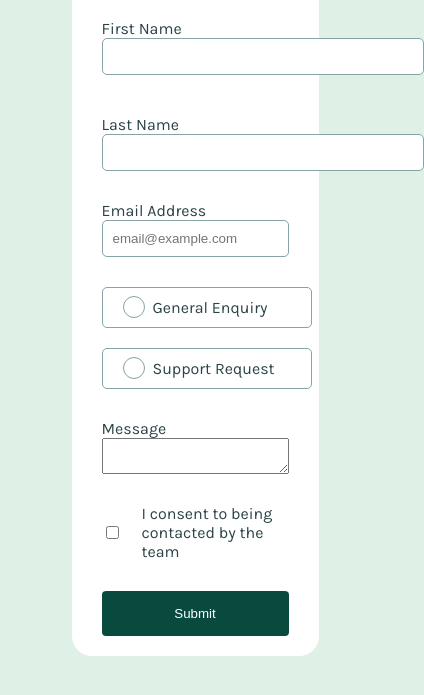
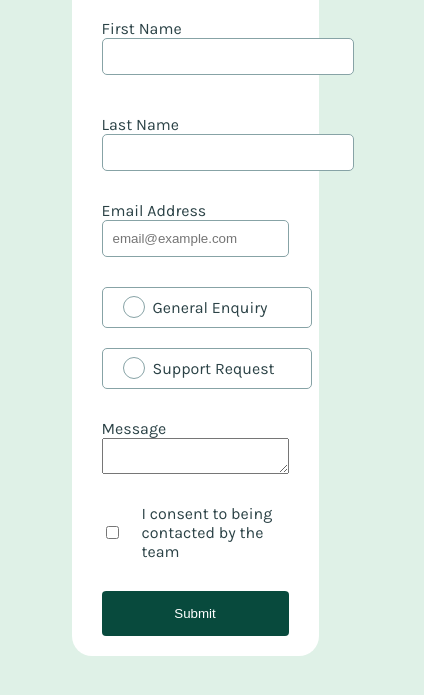
Before and after one commit to 01Don/contact-form, a plain HTML site: page index.html in a window 390 px wide. Shown: the part 171-866 px from the top of the page, 424 px wide, since content can reach past the window. Drawn offline with Linux system fonts and the light colour scheme.

Commit message:
Update Style.css

```diff
--- a/Style.css
+++ b/Style.css
@@ -223,6 +223,13 @@ input[type="radio"].error {
     gap: 10px;
   }
 
+#firstname,
+#lastname {
+  padding: 10px 30px 10px 20px;
+  width: 200px;
+}
+
+
   .name-item {
     flex: none;
     width: 100%;
```
